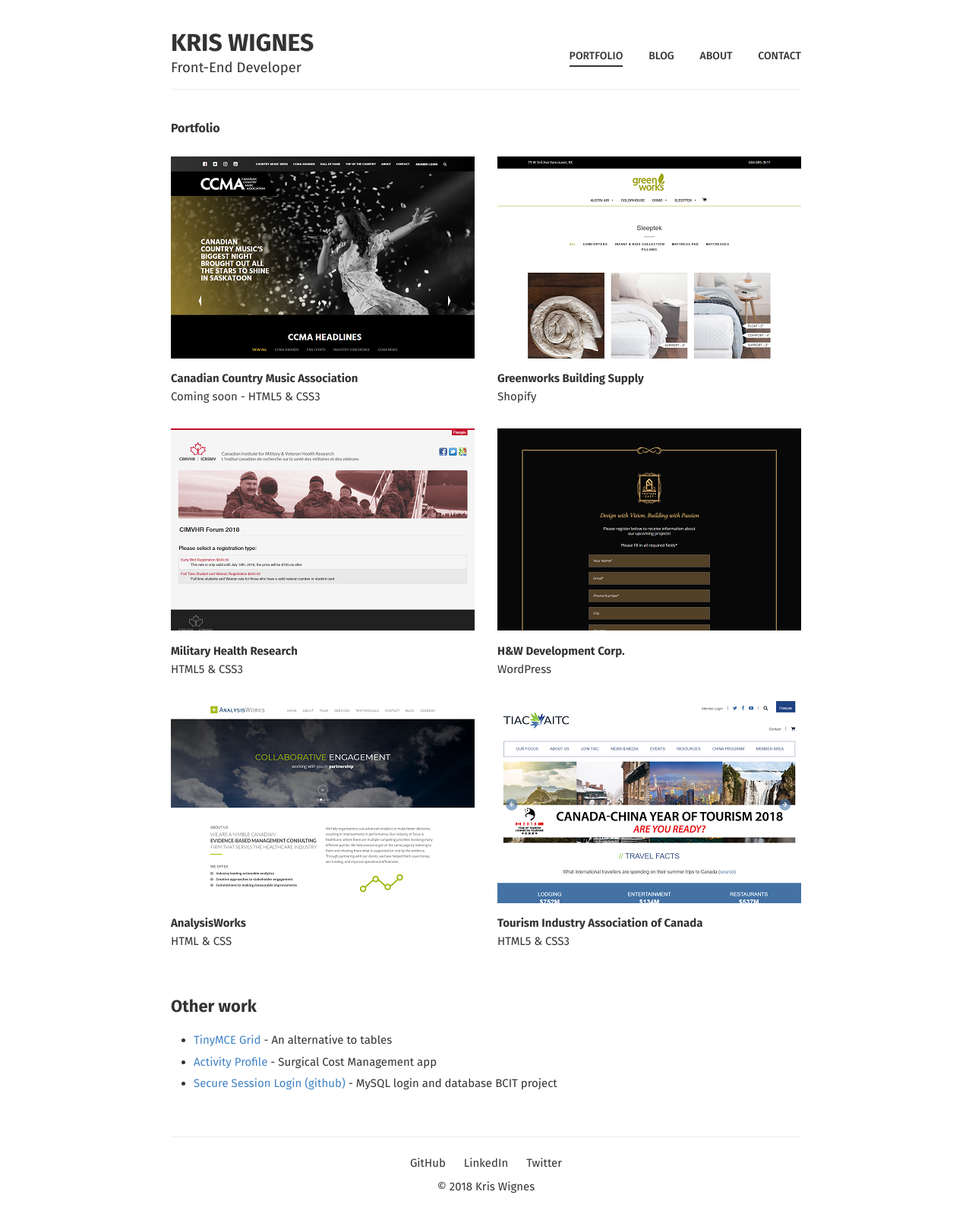
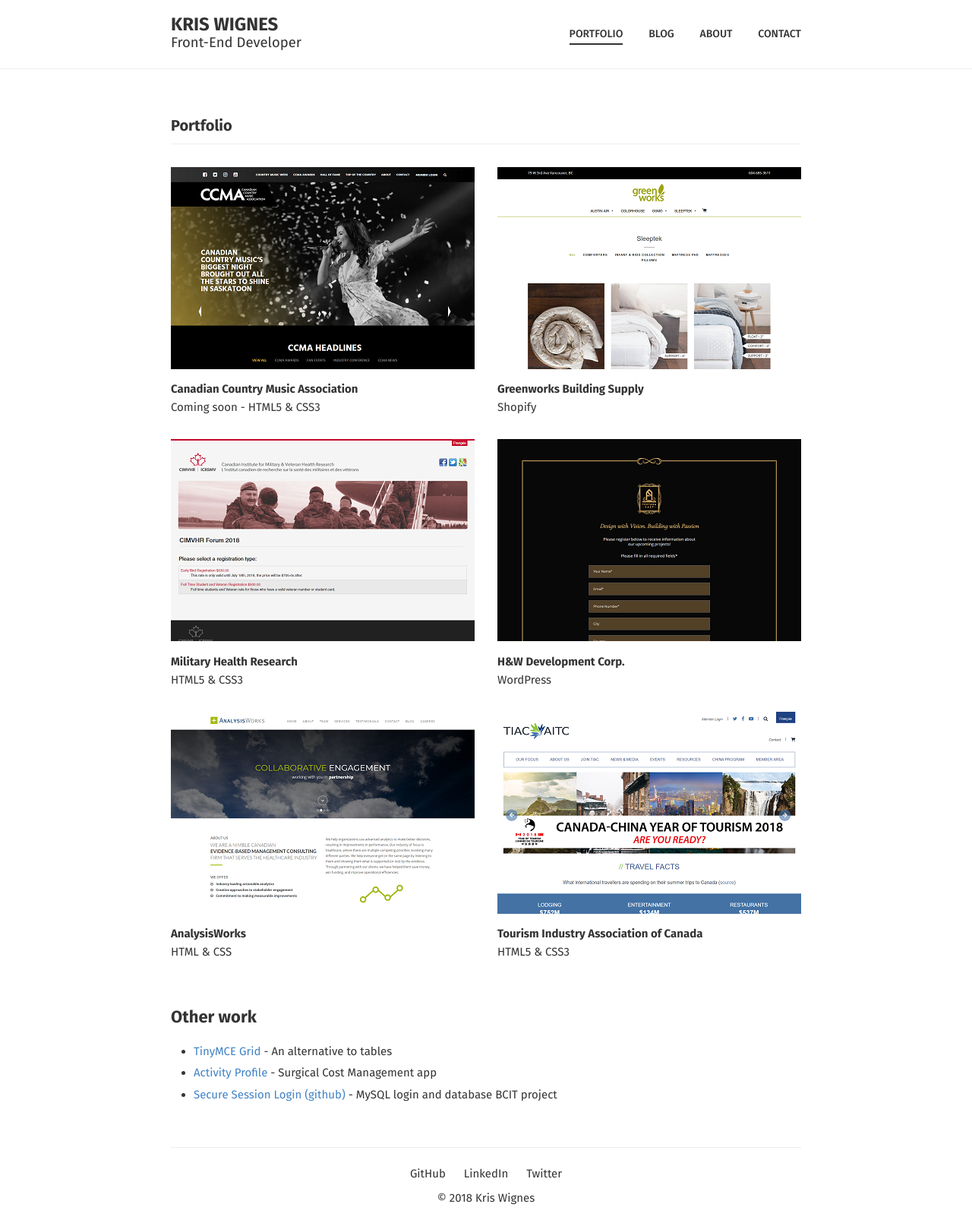
Before and after one commit to kwignes/kwignes.github.io, a Jekyll site: the page built from index.html, in a window 1280 px wide. Shown: the whole page at 76% size. Built offline with Jekyll 4.4.1, drawn with Linux system fonts in a browser that asks for light colours.

Commit message:
lin height

```diff
--- a/_includes/footer.html
+++ b/_includes/footer.html
@@ -6,6 +6,10 @@
       <li><a href="https://www.linkedin.com/in/kriswignes" target="_blank" title="codepen">LinkedIn</a></li>
       <li><a href="https://twitter.com/kriswignes?lang=en" target="_blank" title="twitter">Twitter</a></li>
   </ul>
+
+
+
+
   &copy; 2018 Kris Wignes
   </div>
 </div>
--- a/style.scss
+++ b/style.scss
@@ -53,8 +53,10 @@
 }
 
 h1 {
-    font-size: 1.6rem;
-    margin-bottom: 25px;
+    font-size: 2rem;
+    margin-bottom: 30px;
+    padding-bottom: 10px;
+    border-bottom: 1px solid #eee;
   a {
     color: inherit;
   }
@@ -165,8 +167,9 @@
 //
 
 header {
-    background: #fff;
-    padding: 40px 0;
+     border-bottom: 1px solid #eee;
+    padding: 20px 0;
+    margin-bottom: 60px;
     &:after {
     content: " ";
     display: block;
@@ -175,8 +178,6 @@
   .container {
     padding-bottom: 0;
     .header-wrap {
-    padding-bottom: 10px;
-    border-bottom: 1px solid #eee;
     overflow: auto;
     }
   }
@@ -196,7 +197,7 @@
   }
   .site-name {
     text-transform: uppercase;
-    font-size: 3.2rem;
+    font-size: 2.4rem;
     margin: 0;
     padding: 0;
     line-height: 1;
@@ -212,11 +213,12 @@
   .site-description {
     margin: 0;
     font-size: 1.85rem;
+    line-height: 1.4;
     font-weight: normal;
   }
   nav {
     float: right;
-    line-height: 67px;
+    line-height: 49px;
     font-size: 1.4rem;
     text-transform: uppercase;
     a {
```
Also changed, not shown: img/aworks.png (added), img/tiac2.jpg (added).
